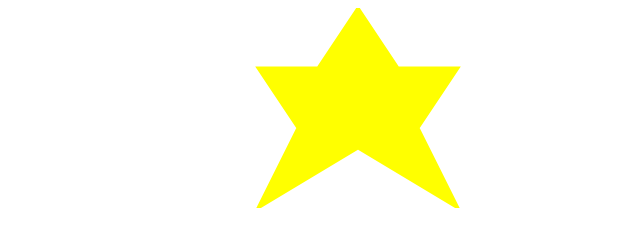
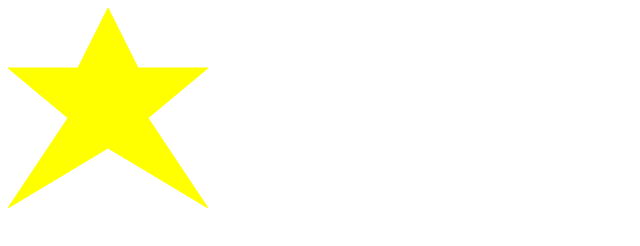
Before and after one commit to siddharthapaul001/js-svg-p-2, a plain HTML site: page index.html in a window 1280 px wide. Shown: the whole page, without its empty margins (0-640 px from the left). Drawn offline with Linux system fonts and the light colour scheme.

Commit message:
Star working

```diff
--- a/index.html
+++ b/index.html
@@ -10,12 +10,11 @@
 
         </div>
         <script>
-            createStar(document.getElementById("svg-container"), 700, 200, {
+            createStar(document.getElementById("svg-container"), 200, 200, {
                 "fill": "#ff0",
                 "stroke": "#ff0",
-                "stroke-width": "3"
+                "stroke-width": "1"
             });
-
         </script>
     </body>
 </html>
--- a/js/main.js
+++ b/js/main.js
@@ -1,15 +1,22 @@
 function calculatePositions(parentWidth, parentHeight){
-    let side = parentWidth < parentHeight ?  parentWidth : parentHeight;
-    let str = "M" + ((side + (parentWidth - side)) / 2) + "," + (parentHeight - side) / 2;
-    str += " l" + (0.2 * side) + "," + (0.3 * side);
-    str += " h" + (0.3 * side);
-    str += " l-" + (0.2 * side) + "," + (0.3 * side);
-    str += " l" + (0.2 * side) + "," + (0.4 * side);
-    str += " l-" + (0.5 * side) + ",-" + (0.3 * side);
-    str += " l-" + (0.5 * side) + "," + (0.3 * side);
-    str += " l" + (0.2 * side) + ",-" + (0.4 * side);
-    str += " l-" + (0.2 * side) + ",-" + (0.3 * side);
-    str += " h" + (0.3 * side);
+    let side = Math.min(parentWidth, parentHeight),
+    str = "M" + ((side + (parentWidth - side)) / 2) + "," + (parentHeight - side) / 2,
+    ax = 0.15,
+    bx = (1 - 2 * ax)/2,
+    cx = 0.3,
+    dx = 0.5,
+    ay = 0.3, by = 0.25,
+    cy = (1 - ay - by),
+    dy = 0.3;
+    str += " l" + (ax * side) + "," + (ay * side);
+    str += " h" + (bx * side);
+    str += " l-" + (cx * side) + "," + (by * side);
+    str += " l" + (cx * side) + "," + (cy * side);
+    str += " l-" + (dx * side) + ",-" + (dy * side);
+    str += " l-" + (dx * side) + "," + (dy * side);
+    str += " l" + (cx * side) + ",-" + (cy * side);
+    str += " l-" + (cx * side) + ",-" + (by * side);
+    str += " h" + (bx * side);
     str += " z";
     return str;
 }
```
